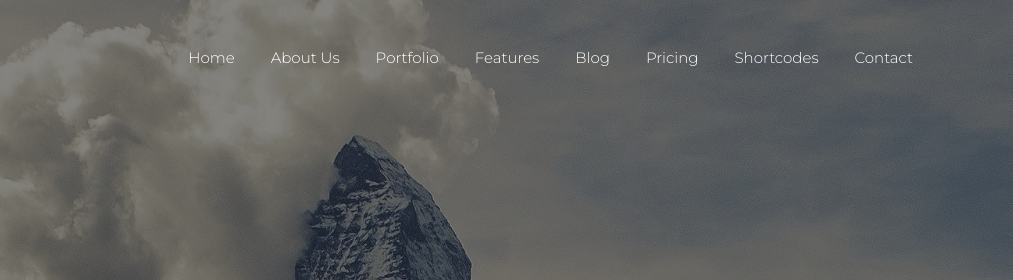
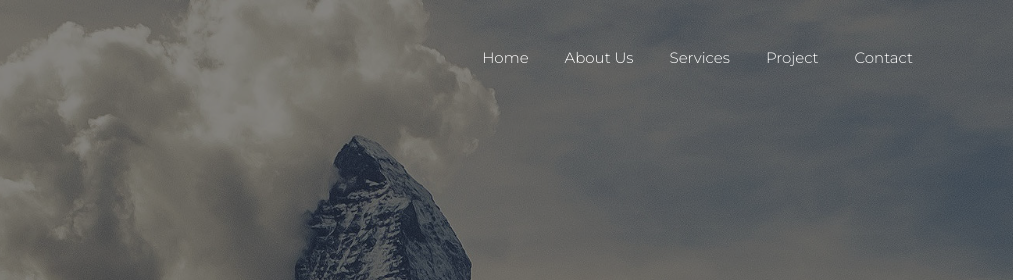
Before and after one commit to sojib02/waxom, a plain HTML site: page index.html in a window 1280 px wide. Shown: the top 280 px of the page, 267-1280 px from the left. Drawn offline with Linux system fonts and the light colour scheme.

Commit message:
Update index.html

```diff
--- a/index.html
+++ b/index.html
@@ -46,19 +46,10 @@
                         <a class="nav-link" href="#">About Us</a>
                     </li>
                     <li class="nav-item">
-                        <a class="nav-link" href="#">Portfolio</a>
+                        <a class="nav-link" href="#">Services</a>
                     </li>
                     <li class="nav-item">
-                        <a class="nav-link" href="#">Features</a>
-                    </li>
-                    <li class=" nav-item">
-                        <a class="nav-link" href="#">Blog</a>
-                    </li>
-                    <li class="nav-item">
-                        <a class="nav-link" href="#">Pricing</a>
-                    </li>
-                    <li class="nav-item">
-                        <a class="nav-link" href="#">Shortcodes</a>
+                        <a class="nav-link" href="#">Project</a>
                     </li>
                     <li class="nav-item">
                         <a class="nav-link" href="#">Contact</a>
```
